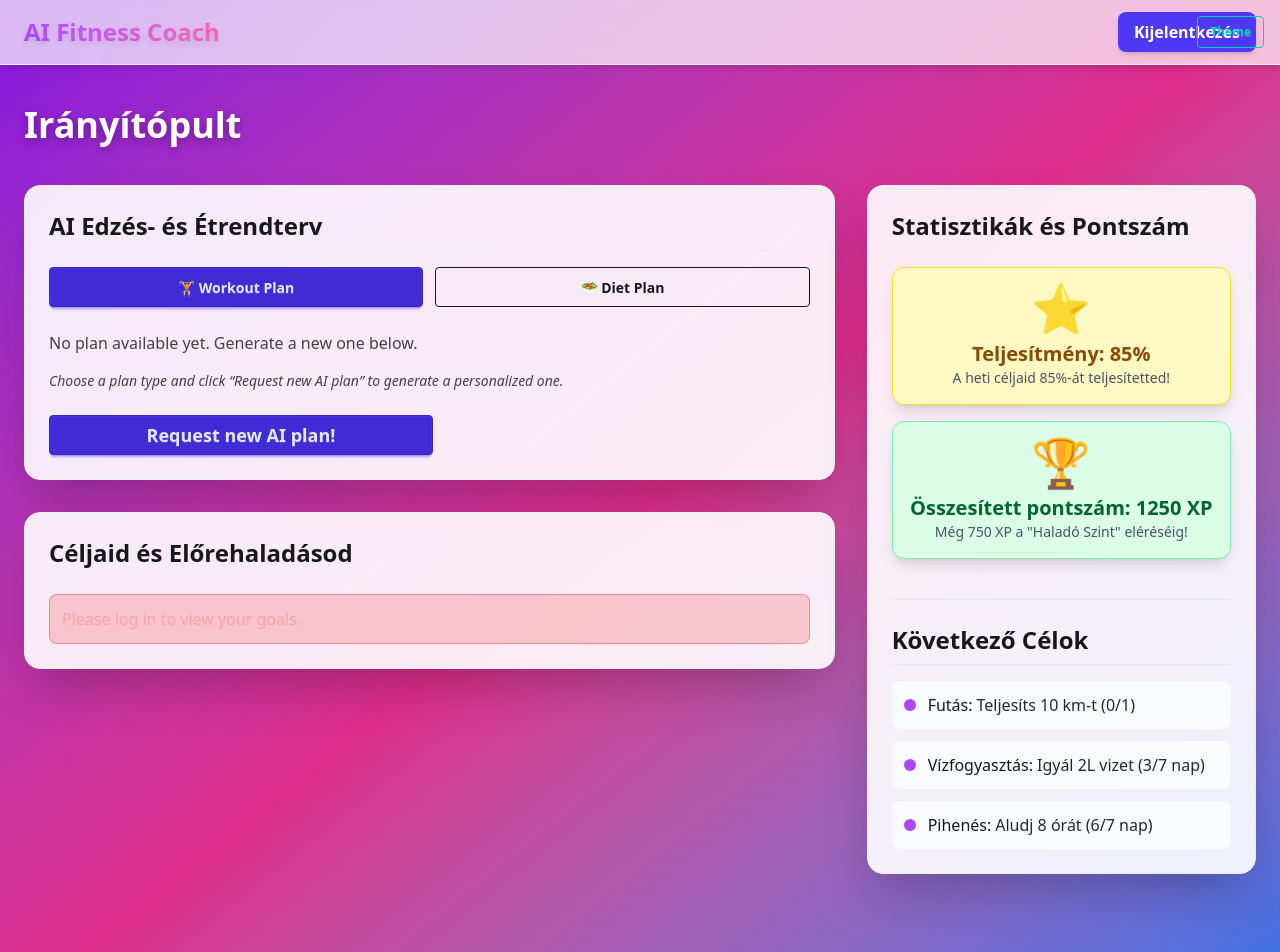
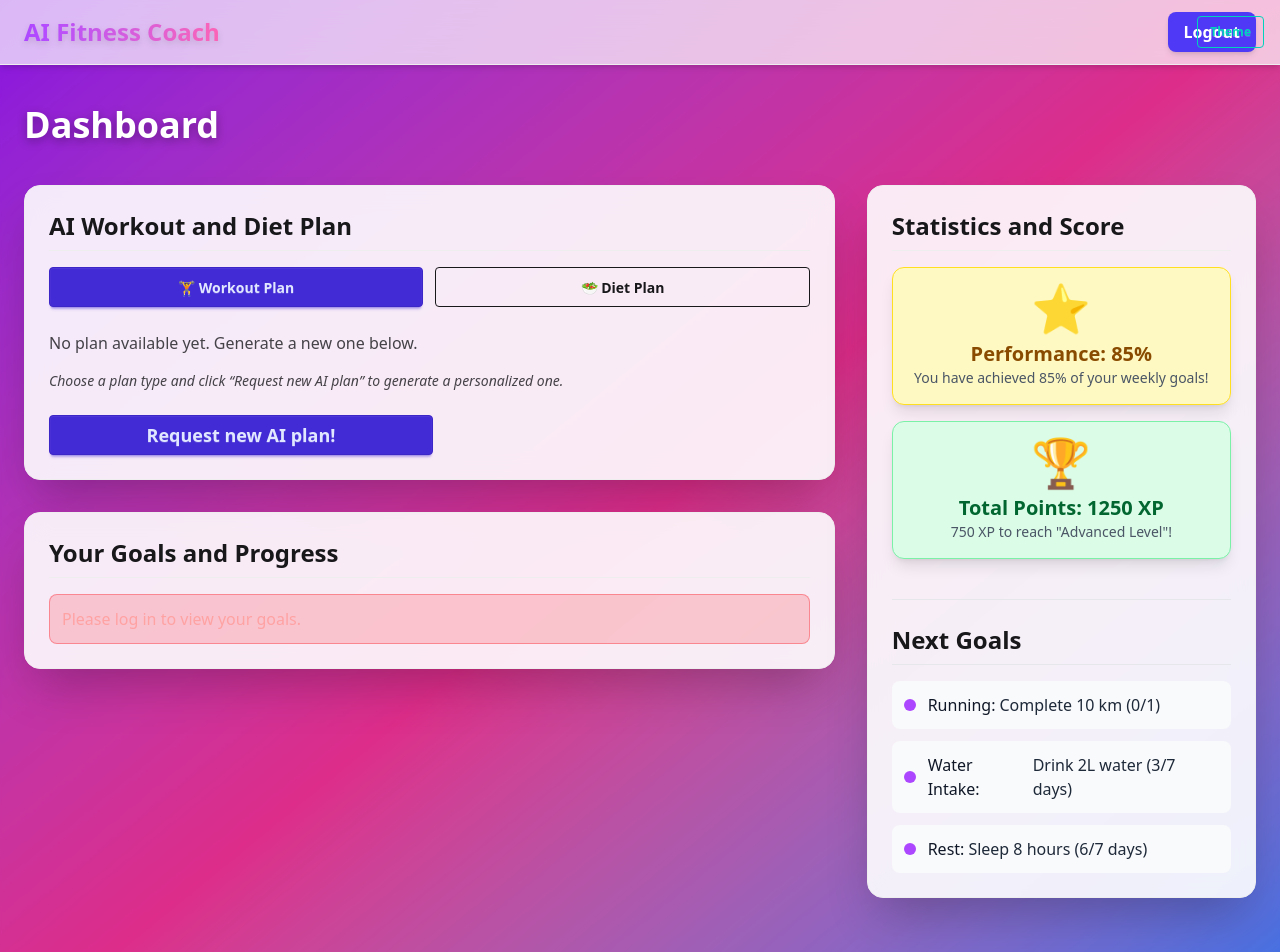
Before and after one commit to Alexa0504/AI-fitness-coach, a React (Vite) app in the folder client/: page /dashboard in a window 1280 px wide. Shown: the top 952 px of the page. Built offline with nearby package versions, Linux system fonts and the light colour scheme.

Commit message:
translate entire dashboard UI text to english

```diff
--- a/client/src/components/GoalsComponent.tsx
+++ b/client/src/components/GoalsComponent.tsx
@@ -69,7 +69,7 @@ const GoalsComponent: React.FC = () => {
             )}
 
             {goals.map((g, i) => {
-                const progress = Math.min((Math.random() * 100), 100); // 🔹 ide tehetsz valós current progress logikát, ha lesz ilyen meződ
+                const progress = Math.min((Math.random() * 100), 100);
                 return (
                     <motion.div
                         key={g.id}
--- a/client/src/components/StatComponent.tsx
+++ b/client/src/components/StatComponent.tsx
@@ -7,10 +7,10 @@ const GamificationCard: React.FC = () => {
                 className="p-4 bg-yellow-100 dark:bg-yellow-900/50 border border-yellow-300 dark:border-yellow-700 rounded-xl text-center shadow-lg transition duration-300 hover:shadow-xl">
                 <span className="text-5xl" role="img" aria-label="Star">⭐</span>
                 <p className="text-xl font-bold text-yellow-800 dark:text-yellow-300 mt-2">
-                    Teljesítmény: 85%
+                    Performance: 85%
                 </p>
                 <p className="text-sm text-gray-600 dark:text-gray-400">
-                    A heti céljaid 85%-át teljesítetted!
+                    You have achieved 85% of your weekly goals!
                 </p>
             </div>
 
@@ -18,45 +18,45 @@ const GamificationCard: React.FC = () => {
                 className="p-4 bg-green-100 dark:bg-green-900/50 border border-green-300 dark:border-green-700 rounded-xl text-center shadow-lg transition duration-300 hover:shadow-xl">
                 <span className="text-5xl" role="img" aria-label="Trophy">🏆</span>
                 <p className="text-xl font-bold text-green-800 dark:text-green-300 mt-2">
-                    Összesített pontszám: 1250 XP
+                    Total Points: 1250 XP
                 </p>
                 <p className="text-sm text-gray-600 dark:text-gray-400">
-                    Még 750 XP a "Haladó Szint" eléréséig!
+                    750 XP to reach "Advanced Level"!
                 </p>
             </div>
 
             <div className="mt-6 pt-6 border-t border-gray-200 dark:border-gray-700">
                 <h3 className="text-2xl font-bold text-base-content mb-4 border-b border-gray-200 dark:border-gray-700 pb-2 transition-colors duration-300">
-                    Következő Célok
+                    Next Goals
                 </h3>
                 <ul className="space-y-3">
                     <li className="flex items-center p-3 bg-gray-50 dark:bg-gray-800/60 rounded-lg transition-colors duration-300">
                         <span className="w-3 h-3 mr-3 bg-purple-500 rounded-full flex-shrink-0"></span>
                         <span className="font-medium text-gray-900 dark:text-gray-100">
-              Futás:
+                            Running:
                         </span>
                         <span className="ml-1 text-gray-800 dark:text-gray-200">
-              Teljesíts 10 km-t (0/1)
+                            Complete 10 km (0/1)
                         </span>
                     </li>
 
                     <li className="flex items-center p-3 bg-gray-50 dark:bg-gray-800/60 rounded-lg transition-colors duration-300">
                         <span className="w-3 h-3 mr-3 bg-purple-500 rounded-full flex-shrink-0"></span>
                         <span className="font-medium text-gray-900 dark:text-gray-100">
-              Vízfogyasztás:
+                            Water Intake:
                         </span>
                         <span className="ml-1 text-gray-800 dark:text-gray-200">
-              Igyál 2L vizet (3/7 nap)
+                            Drink 2L water (3/7 days)
                         </span>
                     </li>
 
                     <li className="flex items-center p-3 bg-gray-50 dark:bg-gray-800/60 rounded-lg transition-colors duration-300">
                         <span className="w-3 h-3 mr-3 bg-purple-500 rounded-full flex-shrink-0"></span>
                         <span className="font-medium text-gray-900 dark:text-gray-100">
-              Pihenés:
+                            Rest:
                         </span>
                         <span className="ml-1 text-gray-800 dark:text-gray-200">
-              Aludj 8 órát (6/7 nap)
+                            Sleep 8 hours (6/7 days)
                         </span>
                     </li>
                 </ul>
--- a/client/src/pages/HomePage.tsx
+++ b/client/src/pages/HomePage.tsx
@@ -54,7 +54,7 @@ const HeaderBar: React.FC = () => {
                         onClick={handleLogout}
                         className="px-3 sm:px-4 py-2 bg-indigo-600 hover:bg-indigo-700 text-white rounded-lg font-semibold shadow-md hover:shadow-indigo-400/30 transition-all duration-200 text-sm sm:text-base"
                     >
-                        Kijelentkezés
+                        Logout
                     </button>
                 </div>
             </div>
@@ -86,7 +86,7 @@ const DashboardSection: React.FC<{ title: string; children: React.ReactNode }> =
 
 const Footer: React.FC = () => (
     <footer className="py-6 text-center text-sm text-white/80 dark:text-gray-400 mt-10 transition-colors duration-300">
-        © {new Date().getFullYear()} AI Tervező. Minden jog fenntartva.
+        © {new Date().getFullYear()} AI Planner. All rights reserved.
     </footer>
 );
 
@@ -109,21 +109,21 @@ const HomePage: React.FC = () => {
                         transition={{duration: 0.7}}
                         className="text-4xl font-extrabold text-white dark:text-gray-100 mb-10 text-center sm:text-left drop-shadow-[0_3px_5px_rgba(0,0,0,0.3)] transition-colors duration-500"
                     >
-                        Irányítópult
+                        Dashboard
                     </motion.h1>
 
                     <div className="grid grid-cols-1 lg:grid-cols-3 gap-8">
                         <div className="lg:col-span-2 space-y-8">
-                            <DashboardSection title="AI Edzés- és Étrendterv">
+                            <DashboardSection title="AI Workout and Diet Plan">
                                 <AiPlanCard/>
                             </DashboardSection>
-                            <DashboardSection title="Céljaid és Előrehaladásod">
+                            <DashboardSection title="Your Goals and Progress">
                                 <GoalsCard/>
                             </DashboardSection>
                         </div>
 
                         <aside className="lg:col-span-1 space-y-8">
-                            <DashboardSection title="Statisztikák és Pontszám">
+                            <DashboardSection title="Statistics and Score">
                                 <GamificationCard/>
                             </DashboardSection>
                         </aside>
```
Lines whose indentation alone changed are shown as unchanged.
